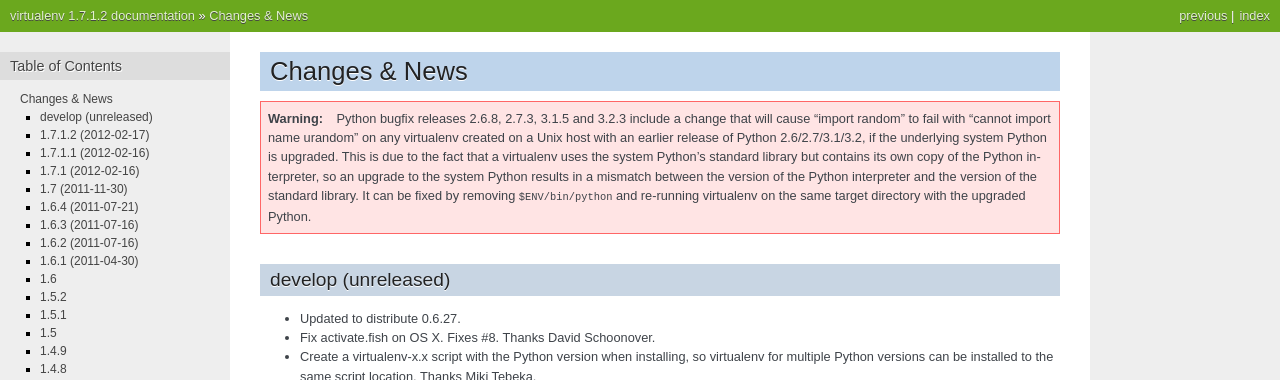
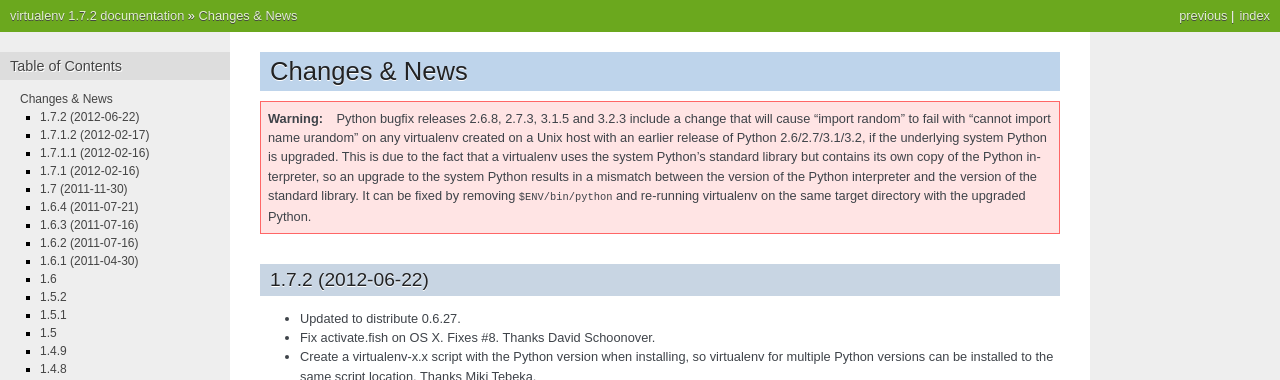
Before and after one commit to pypa/virtualenv, a Sphinx documentation site: the page built from docs/news.txt, in a window 1280 px wide and 900 px high. Shown: the top 380 px of the window. Built offline with Sphinx 7.4.7, drawn with Linux system fonts in a browser that asks for light colours; some of the changed text lies outside the part shown.

Commit message:
Bumped version up to 1.7.2.

```diff
--- a/docs/news.txt
+++ b/docs/news.txt
@@ -15,8 +15,8 @@
    with the upgraded Python.
 
 
-develop (unreleased)
-~~~~~~~~~~~~~~~~~~~~
+1.7.2 (2012-06-22)
+~~~~~~~~~~~~~~~~~~
 
 * Updated to distribute 0.6.27.
 
--- a/virtualenv.py
+++ b/virtualenv.py
@@ -4,7 +4,7 @@
 
 # If you change the version here, change it in setup.py
 # and docs/conf.py as well.
-__version__ = "1.7.1.2"  # following best practices
+__version__ = "1.7.2"  # following best practices
 virtualenv_version = __version__  # legacy, again
 
 import base64
```
